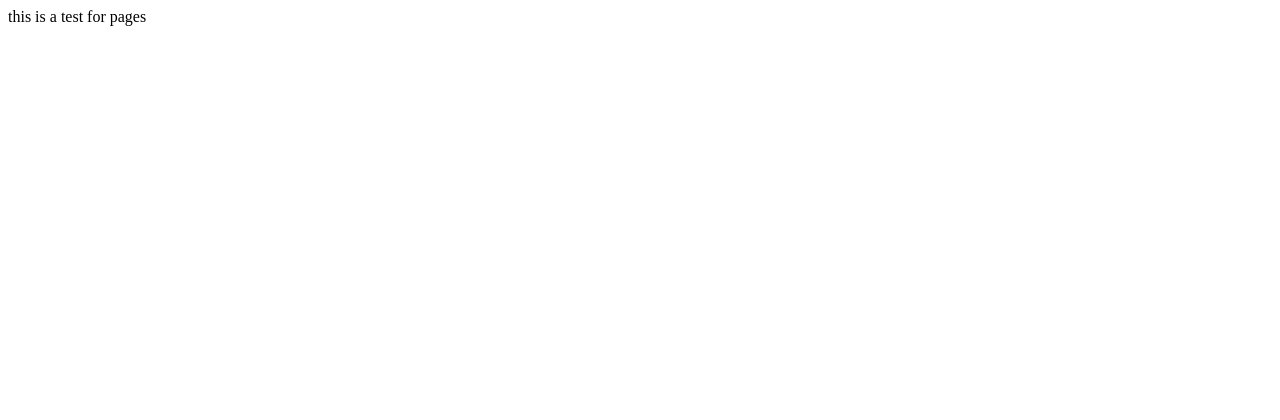
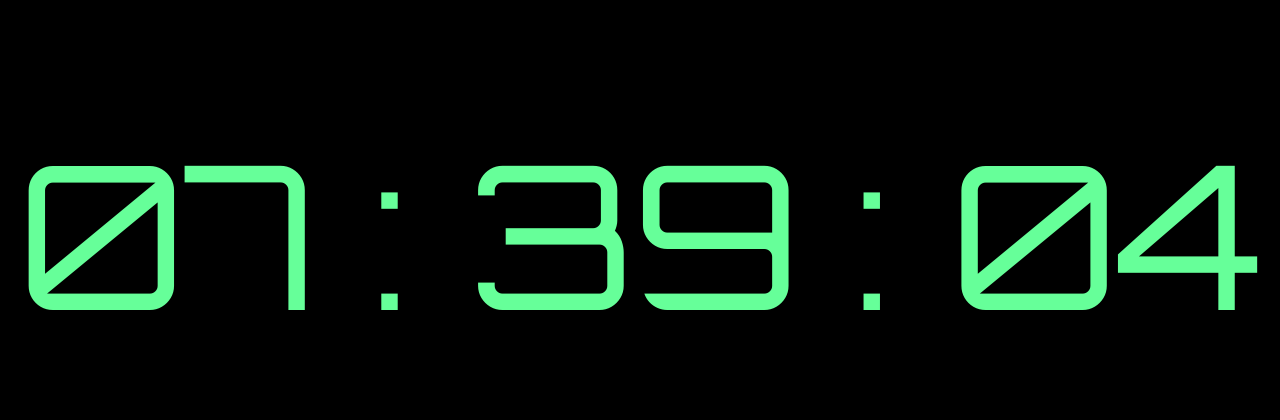
Before and after one commit to Uruktek/uruktek.github.io, a plain HTML site: page index.html in a window 1280 px wide. Drawn offline with Linux system fonts and the light colour scheme.

Commit message:
adding website files

```diff
--- /dev/null
+++ b/index.css
@@ -0,0 +1,15 @@
+@import url('https://fonts.googleapis.com/css?family=Orbitron');
+
+body {
+    background-color: black;
+}
+
+#clock {
+    font-family: 'Orbitron', sans-serif;
+    color: #66ff99;
+    font-size: 200px;
+    text-align: center;
+    align-self: center;
+    padding-top: 100px;
+    padding-bottom: 50px;
+  }
--- a/index.html
+++ b/index.html
@@ -1 +1,13 @@
-this is a test for pages
+<!DOCTYPE html>
+<html lang="en">
+<head>
+    <meta charset="UTF-8">
+    <meta name="viewport" content="width=device-width, initial-scale=1.0">
+    <title>Document</title>
+    <link rel="stylesheet" type="text/css" href="/index.css">
+</head>
+<body>
+    <div id="clock"></div>
+    <script type="text/javascript" src="./start.js"></script>
+</body>
+</html>
--- /dev/null
+++ b/start.js
@@ -0,0 +1,31 @@
+function time() {
+    let date = new Date();
+    let hour = date.getHours();
+    //making it 12 hour clock because america....
+    if(hour > 12){
+        hour = hour - 12;
+    }
+    let min = date.getMinutes();
+    let sec = date.getSeconds();
+
+    hour = updateTime(hour);
+    min = updateTime(min);
+    sec = updateTime(sec);
+
+    document.getElementById("clock").innerText = hour + " : " + min + " : " + sec;
+
+    let t = setTimeout(function() {time()}, 1000);
+    console.log("tick");
+
+}
+
+function updateTime(k) {
+    if (k < 10) {
+        return "0" + k;
+    }
+    else {
+        return k;
+    }
+}
+
+time();
```
